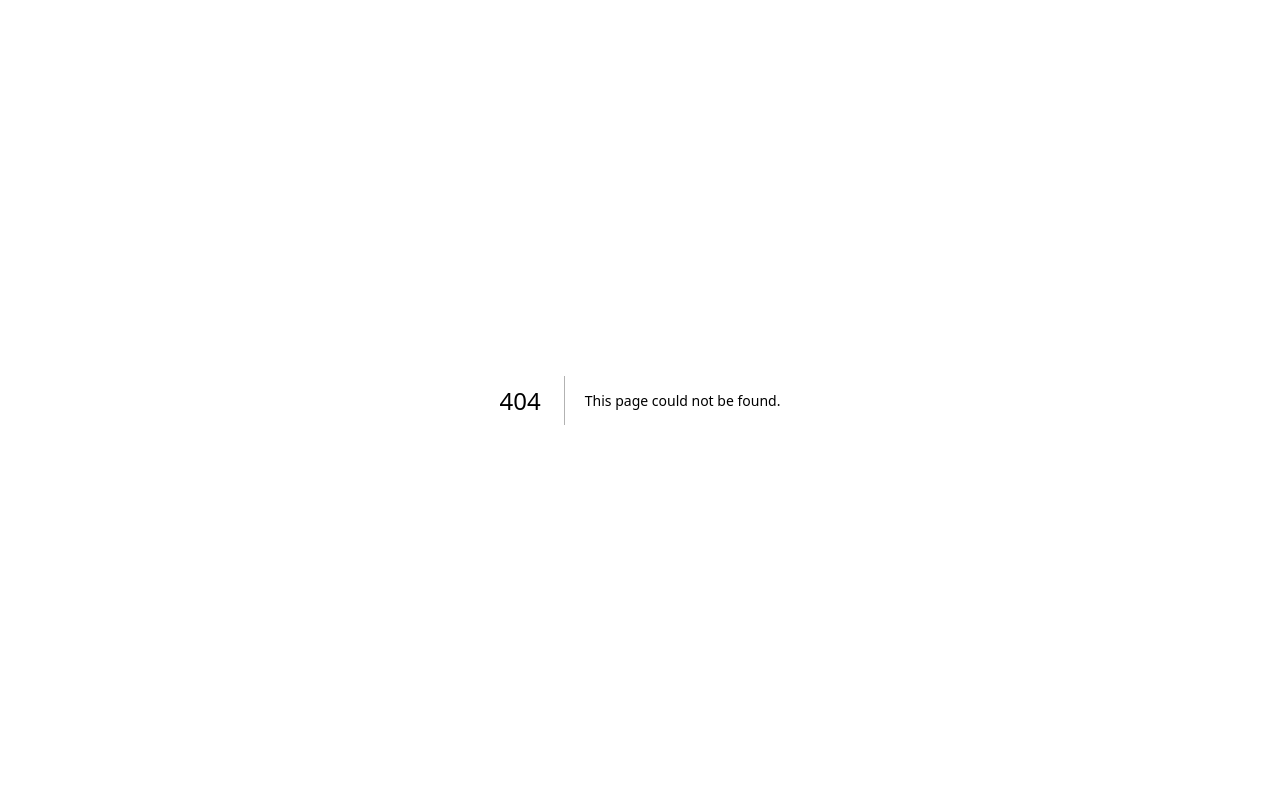
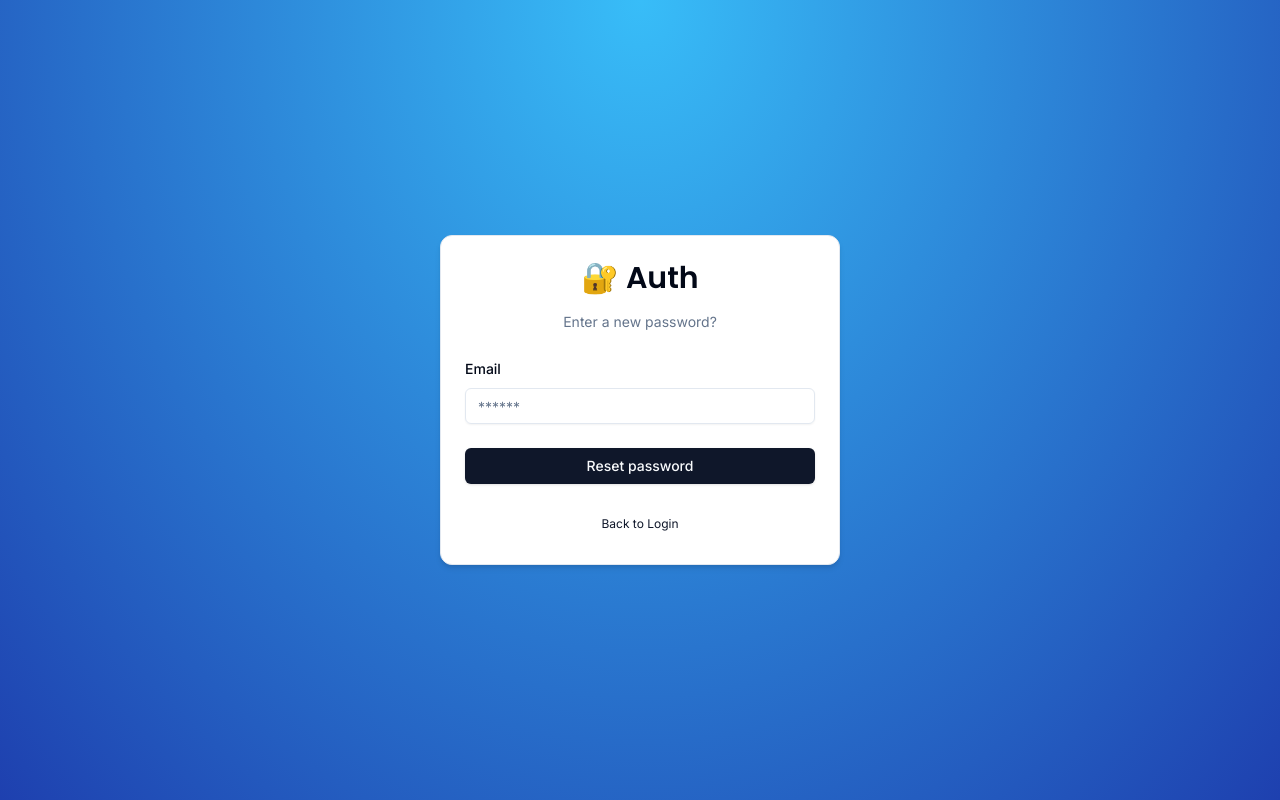
Before and after one commit to pktdanh/auth-v5, a Next.js app: page /auth/new-password in a window 1280 px wide. Before the commit this address had no page. Built offline with nearby package versions, Linux system fonts and the light colour scheme.

Commit message:
Reset password form

```diff
--- /dev/null
+++ b/actions/new-password.ts
@@ -0,0 +1,73 @@
+'use server';
+import { getPasswordResetTokenByToken } from '@/data/password-reset-token';
+import { getUserByEmail } from '@/data/user';
+import { db } from '@/lib/db';
+import { NewPasswordSchema } from '@/schemas';
+import bcrypt from 'bcryptjs';
+import * as z from 'zod';
+
+export const newPassword = async (
+  values: z.infer<typeof NewPasswordSchema>,
+  token?: string | null
+) => {
+  if (!token) {
+    return {
+      error: 'Missing token!',
+    };
+  }
+
+  const validatedFields = NewPasswordSchema.safeParse(values);
+
+  if (!validatedFields.success) {
+    return {
+      error: 'Invalid fields!',
+    };
+  }
+
+  const { password } = validatedFields.data;
+
+  const existingToken = await getPasswordResetTokenByToken(token);
+
+  console.log(existingToken);
+
+  if (!existingToken) {
+    return { error: 'Invalid token!' };
+  }
+
+  const hasExpired = new Date(existingToken.expires) < new Date();
+
+  if (hasExpired) {
+    return {
+      error: 'Token has expired!',
+    };
+  }
+
+  const existingUser = await getUserByEmail(existingToken.email);
+
+  if (!existingUser) {
+    return {
+      error: 'User does not exist!',
+    };
+  }
+
+  const hashedPassword = await bcrypt.hash(password, 10);
+
+  await db.user.update({
+    where: {
+      id: existingUser.id,
+    },
+    data: {
+      password: hashedPassword,
+    },
+  });
+
+  await db.passwordResetToken.delete({
+    where: {
+      id: existingToken.id,
+    },
+  });
+
+  return {
+    success: 'Password updated!',
+  };
+};
--- /dev/null
+++ b/app/auth/new-password/page.tsx
@@ -0,0 +1,7 @@
+import { NewPasswordForm } from '@/components/auth/new-password-form';
+
+const NewPasswordPage = () => {
+  return <NewPasswordForm />;
+};
+
+export default NewPasswordPage;
--- /dev/null
+++ b/components/auth/new-password-form.tsx
@@ -0,0 +1,88 @@
+'use client';
+
+import { useForm } from 'react-hook-form';
+import * as z from 'zod';
+import { NewPasswordSchema } from '../../schemas/index';
+import { CardWrapper } from './card-wrapper';
+
+import { reset } from '@/actions/reset';
+import {
+  Form,
+  FormControl,
+  FormField,
+  FormItem,
+  FormLabel,
+  FormMessage,
+} from '@/components/ui/form';
+import { zodResolver } from '@hookform/resolvers/zod';
+import { useState, useTransition } from 'react';
+import { FormError } from '../form-error';
+import { FormSuccess } from '../form-success';
+import { Button } from '../ui/button';
+import { Input } from '../ui/input';
+import { useSearchParams } from 'next/navigation';
+import { newPassword } from '@/actions/new-password';
+
+export const NewPasswordForm = () => {
+  const searchParams = useSearchParams();
+  const token = searchParams.get('token');
+  const [isPending, startTransition] = useTransition();
+  const [error, setError] = useState<string | undefined>('');
+  const [success, setSuccess] = useState<string | undefined>('');
+
+  const form = useForm<z.infer<typeof NewPasswordSchema>>({
+    resolver: zodResolver(NewPasswordSchema),
+    defaultValues: {
+      password: '',
+    },
+  });
+
+  const onSubmit = (values: z.infer<typeof NewPasswordSchema>) => {
+    setError('');
+    setSuccess('');
+
+    startTransition(() => {
+      newPassword(values, token).then((data) => {
+        setError(data?.error);
+        setSuccess(data?.success);
+      });
+    });
+  };
+  return (
+    <CardWrapper
+      headerLabel="Enter a new password?"
+      backButtonLabel="Back to Login"
+      backButtonRef="/auth/login"
+    >
+      <Form {...form}>
+        <form onSubmit={form.handleSubmit(onSubmit)} className="space-y-6">
+          <div className="space-y-4">
+            <FormField
+              control={form.control}
+              name="password"
+              render={({ field }) => (
+                <FormItem>
+                  <FormLabel>Email</FormLabel>
+                  <FormControl>
+                    <Input
+                      {...field}
+                      disabled={isPending}
+                      placeholder="******"
+                      type="password"
+                    />
+                  </FormControl>
+                  <FormMessage />
+                </FormItem>
+              )}
+            />
+          </div>
+          <FormError message={error} />
+          <FormSuccess message={success} />
+          <Button type="submit" disabled={isPending} className="w-full">
+            Reset password
+          </Button>
+        </form>
+      </Form>
+    </CardWrapper>
+  );
+};
--- a/routes.ts
+++ b/routes.ts
@@ -15,6 +15,7 @@
   '/auth/register',
   '/auth/error',
   '/auth/reset',
+  '/auth/new-password',
 ];
 
 /**
--- a/schemas/index.ts
+++ b/schemas/index.ts
@@ -20,3 +20,9 @@
 export const ResetSchema = z.object({
   email: z.string().email({ message: 'Email is required' }),
 });
+
+export const NewPasswordSchema = z.object({
+  password: z.string().min(6, {
+    message: 'Minimum 6 character required',
+  }),
+});
```
